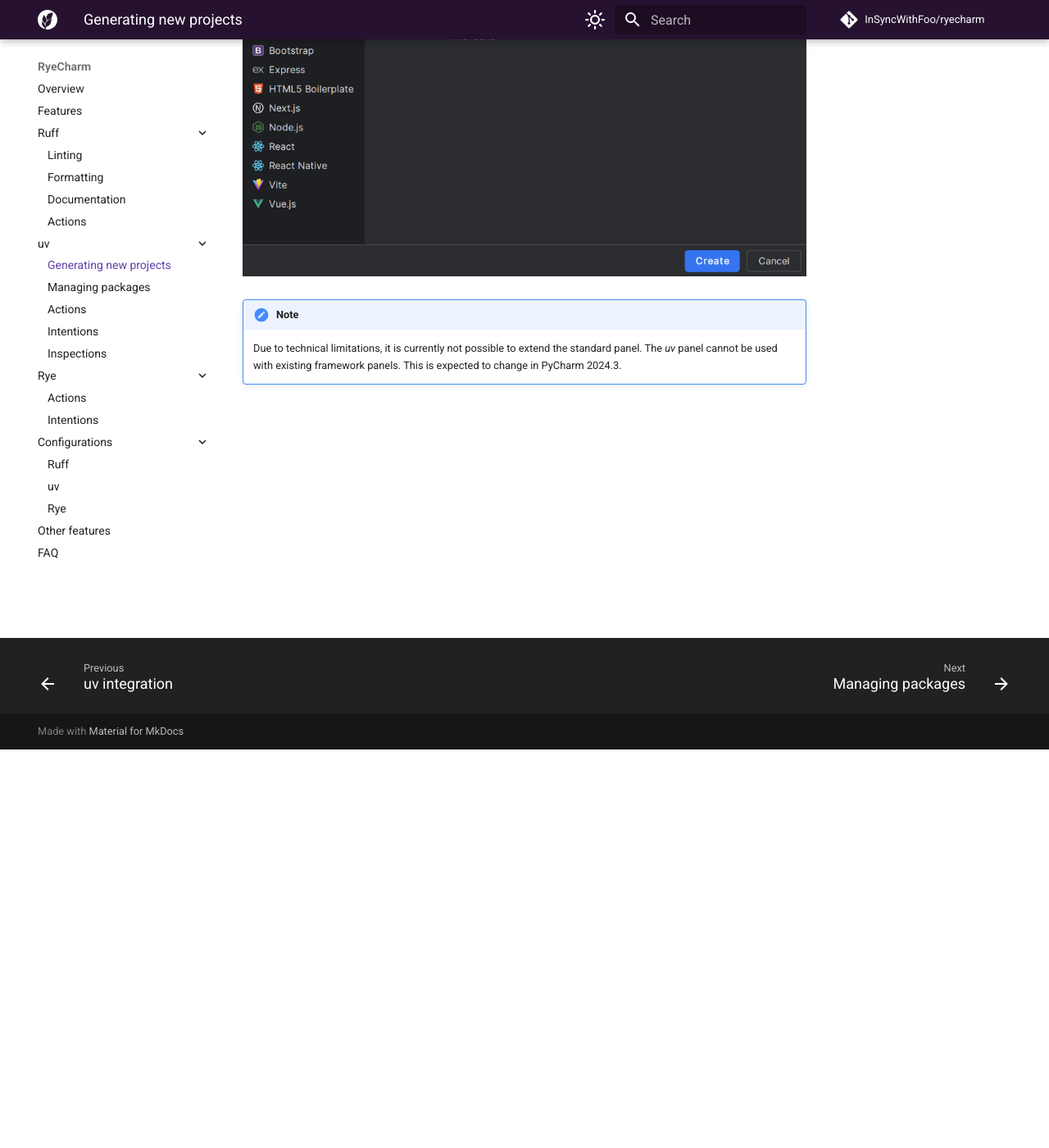
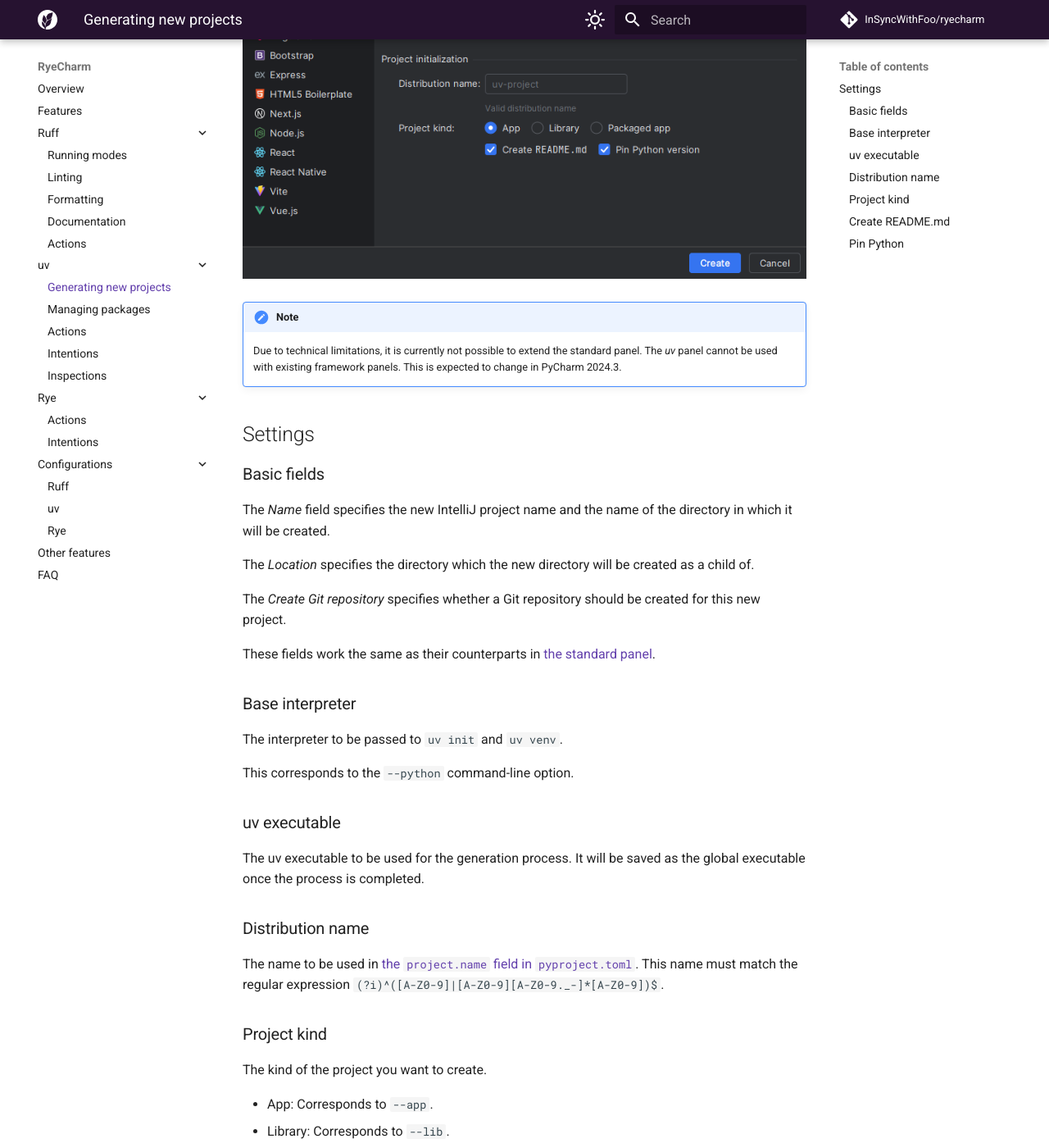
Before and after one commit to InSyncWithFoo/ryecharm, an MkDocs documentation site: the page built from docs/uv/generating.md, in a window 1280 px wide and 1400 px high, scrolled down 486 px. Shown: the whole window at 82% size. Built offline with MkDocs 1.6.1 and Material for MkDocs 9.7.7, drawn with Linux system fonts in a browser that asks for light colours; comment, search, counter and statistics services are not loaded; some of the changed text lies outside the part shown.

```diff
--- a/docs/uv/generating.md
+++ b/docs/uv/generating.md
@@ -2,13 +2,82 @@ In the <i>New Project</i> dialog,
 there will be an <i>uv</i> option on the left column.
 
 This panel has the same basic functionalities
-as the default (<i>Pure Python</i>) panel.
+as [the default (<i>Pure Python</i>) panel][1].
 
 ![](../assets/uv-new-project-panel.png)
 
 !!! note
-
     Due to technical limitations, it is currently
     not possible to extend the standard panel.
     The <i>uv</i> panel cannot be used with existing framework panels.
     This is expected to change in PyCharm 2024.3.
+
+
+## Settings
+
+
+### Basic fields
+
+The <i>Name</i> field specifies the new IntelliJ project name
+and the name of the directory in which it will be created.
+
+The <i>Location</i> specifies the directory which the new directory
+will be created as a child of.
+
+The <i>Create Git repository</i> specifies whether
+a Git repository should be created for this new project.
+
+These fields work the same as their counterparts in [the standard panel][1].
+
+
+### Base interpreter
+
+The interpreter to be passed to `uv init` and `uv venv`.
+
+This corresponds to the `--python` command-line option.
+
+
+### uv executable
+
+The uv executable to be used for the generation process.
+It will be saved as the global executable once the process is completed.
+
+
+### Distribution name
+
+The name to be used in [the `project.name` field in `pyproject.toml`][2].
+This name must match the regular expression
+`(?i)^([A-Z0-9]|[A-Z0-9][A-Z0-9._-]*[A-Z0-9])$`.
+
+
+### Project kind
+
+The kind of the project you want to create.
+
+* App: Corresponds to `--app`.
+* Library: Corresponds to `--lib`.
+* Packaged app: Corresponds to `--app --package`.
+
+Default: *App*
+
+
+### Create `README.md`
+
+Whether a `README.md` should be created for the new project.
+
+This corresponds to the `--no-readme` command-line option.
+
+Default: `true`
+
+
+### Pin Python
+
+Whether the minimum Python version should be pinned.
+
+This corresponds to the `--no-pin-python` command-line option.
+
+Default: `true`
+
+
+  [1]: https://www.jetbrains.com/help/pycharm/creating-empty-project.html
+  [2]: https://packaging.python.org/en/latest/specifications/name-normalization/#name-format
--- a/mkdocs.yaml
+++ b/mkdocs.yaml
@@ -68,6 +68,7 @@ nav:
   - Features: features.md
   - Ruff:
     - Ruff integration: ruff/index.md
+    - Running modes: ruff/running-modes.md
     - Linting: ruff/linting.md
     - Formatting: ruff/formatting.md
     - Documentation: ruff/documentation.md
```
Also changed, not shown: docs/configurations/ruff.md (+134 -137 lines), docs/ruff/formatting.md (+19 -20 lines), docs/ruff/linting.md (+12 -33 lines), docs/ruff/running-modes.md (added, +60 -0 lines), docs/assets/uv-new-project-panel.png, 4 other files.
